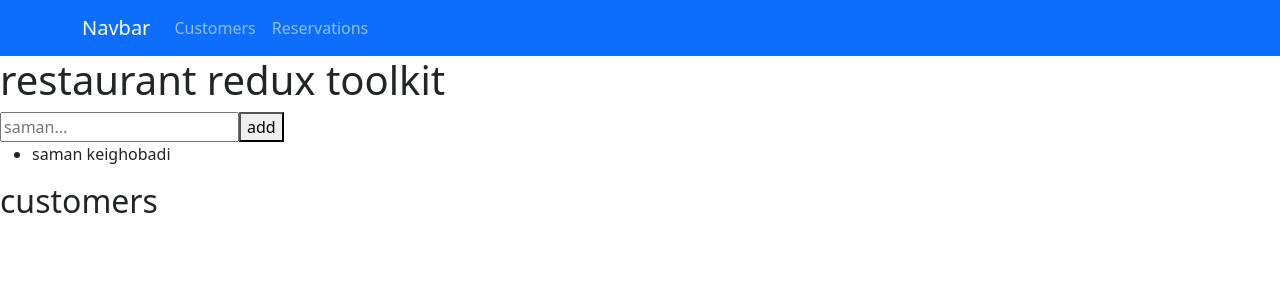
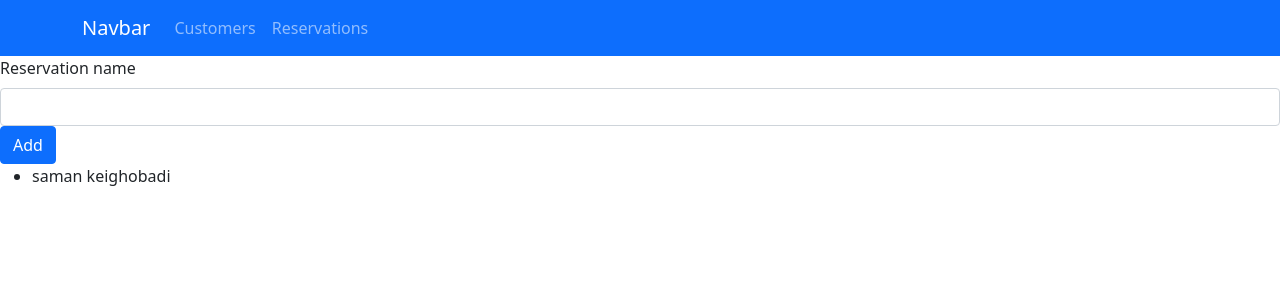
Before and after one commit to SamanKeighobadi/restaurant, a React (Create React App) app: page /reservations in a window 1280 px wide. Shown: the top 300 px of the page. Built offline with nearby package versions, Linux system fonts and the light colour scheme.

Commit message:
refactor:  seperate customers and reservations

```diff
--- a/src/App.js
+++ b/src/App.js
@@ -1,65 +1,20 @@
-import { useSelector, useDispatch } from "react-redux";
-import { useState } from "react";
-import { addReservations, deleteReservations } from "./redux/features/reservationsSlice";
-import { addCustomer, addFoodToCustomer } from "./redux/features/customerSlice";
+// Custom components
 import Header from "./components/common/Header";
+import Customers from "./components/customers/Customers";
+import Reservations from "./components/reservations/Reservations";
+// React router DOM
+import { Routes, Route } from "react-router-dom";
 
 const App = () => {
-  const reservations = useSelector((state) => state.reservations.value);
-  const customers = useSelector(state => state.customer.value)
-  const dispatch = useDispatch();
-
-  const [value, setValue] = useState("");
-  const [food, setFood] = useState('');
-
   return (
     <div className="App">
       <Header />
-      <h1>restaurant redux toolkit</h1>
-      <div>
-        <input
-          type="text"
-          placeholder="saman..."
-          onChange={(e) => setValue(e.target.value)}
-        />
-        <button onClick={() => dispatch(addReservations(value))}>add</button>
-      </div>
-      {reservations.map((res, index) => (
-        <ul key={index}>
-          <li onClick={() =>{
-            dispatch(addCustomer({
-            id:Math.floor(Math.random()*100),
-            name:res,
-            food:[]
-          }))
-          dispatch(deleteReservations(index))
-          }
-          }> {res} </li>
-        </ul>
-      ))}
 
-      <h2>customers</h2>
-      <div>
-        {customers.map((customer,index) => (
-          <ul key={index}>
-            <li> {customer.name}
-            <span>
-              {customer.food.map(f => (
-                <span>{f}</span>
-              ))}
-            </span>
-                <input type={'text'} placeholder='food' onChange={e => setFood(e.target.value)} />
-                <button onClick={() => dispatch(addFoodToCustomer({
-                  id:customer.id,
-                  food
-                }))}>add</button>
-             </li>
-          </ul>
-        ))}
-      </div>
-
+      <Routes>
+        <Route path="/customers" element={<Customers />} />
+        <Route path="/reservations" element={<Reservations />} />
+      </Routes>
     </div>
-
   );
 };
 
--- /dev/null
+++ b/src/components/customers/Customers.jsx
@@ -0,0 +1,51 @@
+import { useDispatch, useSelector } from "react-redux";
+import {useState} from 'react'
+import { addFoodToCustomer } from "../../redux/features/customerSlice";
+
+const Customers = () => {
+
+    const [food, setFood] = useState();
+
+    const customers = useSelector(state => state.customer.value);
+    const dispatch = useDispatch();
+
+  return (
+    <div>
+      <h2>customers</h2>
+      <div>
+        {customers.map((customer, index) => (
+          <ul key={index}>
+            <li>
+              {" "}
+              {customer.name}
+              <span>
+                {customer.food.map((f) => (
+                  <span>{f}</span>
+                ))}
+              </span>
+              <input
+                type={"text"}
+                placeholder="food"
+                onChange={(e) => setFood(e.target.value)}
+              />
+              <button
+                onClick={() =>
+                  dispatch(
+                    addFoodToCustomer({
+                      id: customer.id,
+                      food,
+                    })
+                  )
+                }
+              >
+                add
+              </button>
+            </li>
+          </ul>
+        ))}
+      </div>
+    </div>
+  );
+};
+
+export default Customers;
--- /dev/null
+++ b/src/components/reservations/Reservations.jsx
@@ -0,0 +1,34 @@
+import {useSelector,useDispatch} from 'react-redux'
+// React bootstrap components
+import {Form,Button} from 'react-bootstrap'
+import { addCustomer } from '../../redux/features/customerSlice';
+import { deleteReservations } from '../../redux/features/reservationsSlice';
+
+const Reservations = () => {
+
+    const reservations = useSelector(state => state.reservations.value);
+    const dispatch = useDispatch();
+
+    return ( <div>
+        <Form>
+            <Form.Label>Reservation name</Form.Label>
+            <Form.Control type="text"  />
+            <Button>Add</Button>
+        </Form>
+        {reservations.map((res, index) => (
+        <ul key={index}>
+          <li onClick={() =>{
+            dispatch(addCustomer({
+            id:Math.floor(Math.random()*100),
+            name:res,
+            food:[]
+          }))
+          dispatch(deleteReservations(index))
+          }
+          }> {res} </li>
+        </ul>
+      ))}
+    </div> );
+}
+
+export default Reservations;
```
Also changed, not shown: src/components/customers/Customer.jsx (added, +10 -0 lines), src/components/reservations/Reservation.jsx (added, +9 -0 lines).
